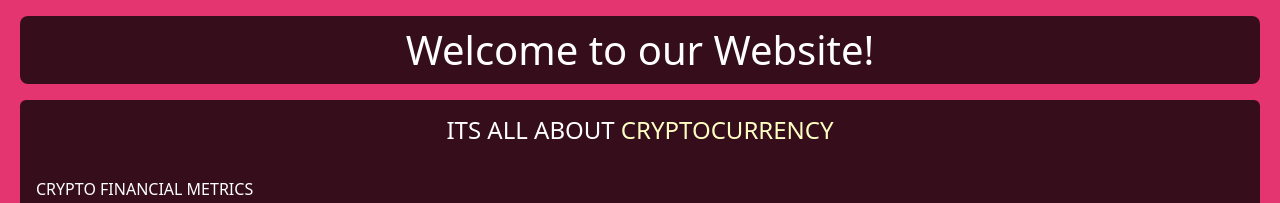
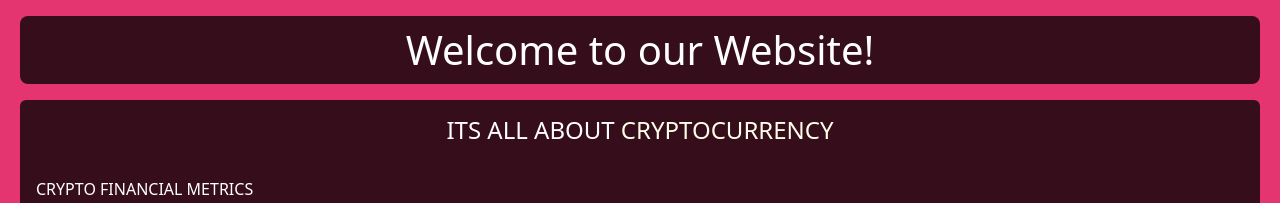
Before and after one commit to uno36/crypto-app, a React (Vite) app: page / in a window 1280 px wide. Shown: the top 203 px of the page. Built offline with nearby package versions, Linux system fonts and the light colour scheme; no server answers.

Commit message:
Finalize the project

```diff
--- a/src/index.css
+++ b/src/index.css
@@ -66,5 +66,5 @@ img {
 }
 
 .blink {
-  animation: blink 2s infinite;
+  animation: blink 3s infinite;
 }
```
